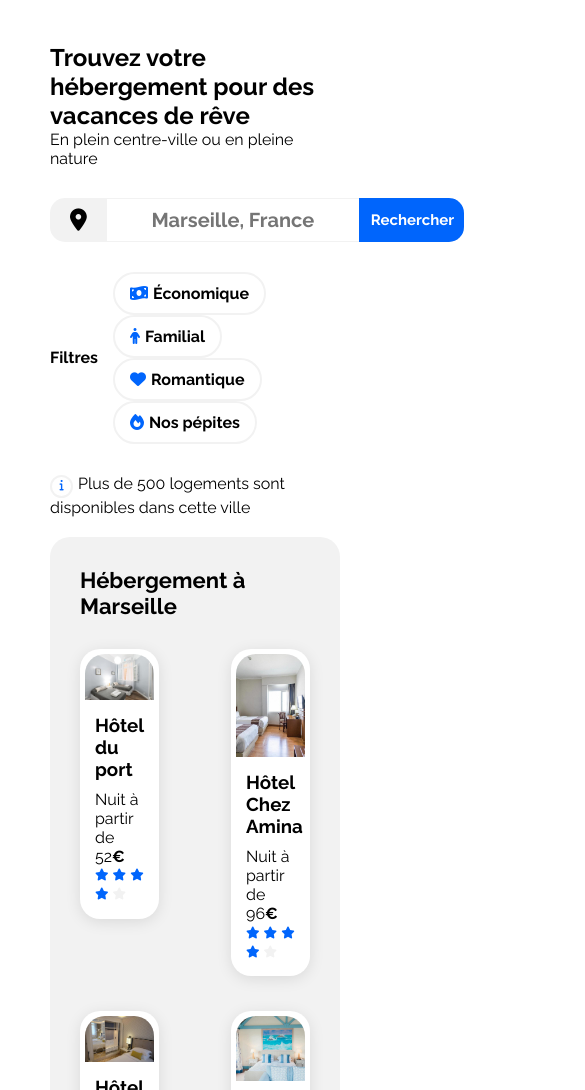
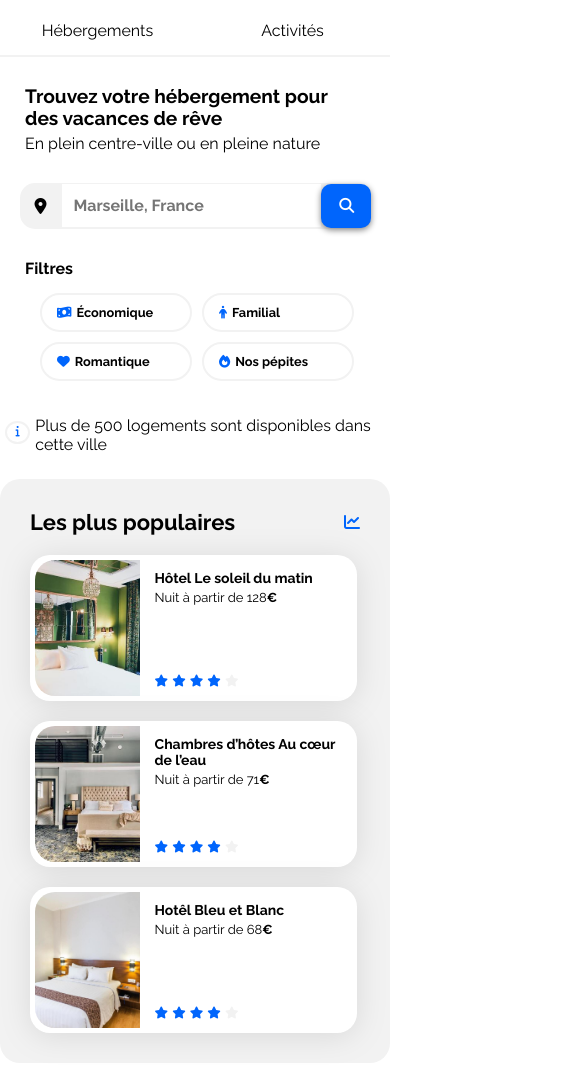
Before and after one commit to LucilleSnz/Projet-2, a plain HTML site: page index.html in a window 390 px wide. Shown: the part 56-1146 px from the top of the page, 585 px wide, since content can reach past the window. Drawn offline with Linux system fonts and the light colour scheme.

Commit message:
verification sur w3c

```diff
--- a/index.html
+++ b/index.html
@@ -16,19 +16,24 @@
 <body>
     <div class="main-container">
         <header>
-            <img class="booki" src="./images/logo/Booki.png">
+            <img class="booki" src="./images/logo/Booki.png" alt="Logo Booki">
             <nav class="menu-links">
                 <a href="#link-hebergements">Hébergements</a>
                 <a href="#link-activites">Activités</a>
             </nav>
         </header>
         <main>
-            <h2> Trouvez votre hébergement pour des vacances de rêve </h2>
+            <h1> Trouvez votre hébergement pour des vacances de rêve </h1>
             <p> En plein centre-ville ou en pleine nature </p>
             <div class="search">
                 <i class="fa-solid fa-location-dot search-icon"></i>
                 <input class="search-input" id="searchbar" onkeyup="search_lieu()" type="text" name="search" placeholder="Marseille, France">
-                <button class="search-button">Rechercher</button>
+                <button class="search-button">
+                    <span class="search-button-span">Rechercher</span>
+                    <span class="loupe">
+                        <i class="fa-solid fa-magnifying-glass"></i>
+                    </span>
+                </button>
             </div>
             <div class="filters-icones">
                 <p class="filter-text">Filtres</p>
@@ -41,7 +46,7 @@
             </div>
             <div class="info">
                 <p>
-                    <i class="fa-solid fa-info" aria hidden="true"></i>Plus de 500 logements sont disponibles dans cette ville
+                    <i class="fa-solid fa-info"></i>Plus de 500 logements sont disponibles dans cette ville
                 </p>
             </div>
             <div class="hebergements-and-populaires">
@@ -51,8 +56,8 @@
                     </div>
                     <div class="hebergement-cards">
                         <a class="hebergement-card" href="#">
-                            <img class="hebergement-card-img" src="./images/hebergements/fred-kleber.jpg">
-                            <div class="hebergement-card-content">
+                            <img class="hebergement-card-img" src="./images/hebergements/fred-kleber.jpg" alt="Hotel du port. Image de la chambre d'hôtel montrant un lit">
+                            <article class="hebergement-card-content">
                                 <div class="cards-txt">
                                     <h3 class="hebergement-card-title">Hôtel du port</h3>
                                     <p class="hebergement-card-subtitle">Nuit à partir de 52<span class="euro">€</span></p>
@@ -65,11 +70,11 @@
                                     <i class="fa-xs fa-solid fa-star neutral-star" aria-hidden="true"></i>
                                     <span class="sr-only">Note de 4 sur 5</span>
                                 </div>
-                            </div>
+                            </article>
                         </a>
                         <a class="hebergement-card" href="#">
-                            <img class="hebergement-card-img" src="./images/hebergements/febrian-zakaria.jpg">
-                            <div class="hebergement-card-content">
+                            <img class="hebergement-card-img" src="./images/hebergements/febrian-zakaria.jpg" alt="Hotel chez Amina. Image de la chambre d'hôtel montrant un lit">
+                            <article class="hebergement-card-content">
                                 <div class="cards-txt">
                                     <h3 class="hebergement-card-title">Hôtel Chez Amina</h3>
                                     <p class="hebergement-card-subtitle">Nuit à partir de 96<span class="euro">€</span></p>
@@ -82,11 +87,11 @@
                                     <i class="fa-xs fa-solid fa-star neutral-star" aria-hidden="true"></i>
                                     <span class="sr-only">Note de 4 sur 5</span>
                                 </div>
-                            </div>
+                            </article>
                         </a>
                         <a class="hebergement-card" href="#">
-                            <img class="hebergement-card-img" src="./images/hebergements/reisetopia.jpg">
-                            <div class="hebergement-card-content">
+                            <img class="hebergement-card-img" src="./images/hebergements/reisetopia.jpg" alt="Hotel les mouettes. Image de la chambre d'hôtel montrant un lit">
+                            <article class="hebergement-card-content">
                                 <div class="cards-txt">
                                     <h3 class="hebergement-card-title">Hôtel Les mouettes</h3>
                                     <p class="hebergement-card-subtitle">Nuit à partir de 76<span class="euro">€</span></p>
@@ -99,11 +104,11 @@
                                     <i class="fa-xs fa-solid fa-star neutral-star" aria-hidden="true"></i>
                                     <span class="sr-only">Note de 4 sur 5</span>
                                 </div>
-                            </div>
+                            </article>
                         </a>
                         <a class="hebergement-card" href="#">
-                            <img class="hebergement-card-img" src="./images/hebergements/annie-spratt.jpg">
-                            <div class="hebergement-card-content">
+                            <img class="hebergement-card-img" src="./images/hebergements/annie-spratt.jpg" alt="Hotel de la mer. Image de la chambre d'hôtel montrant un lit">
+                            <article class="hebergement-card-content">
                                 <div class="cards-txt">
                                     <h3 class="hebergement-card-title">Hôtel de la mer</h3>
                                     <p class="hebergement-card-subtitle">Nuit à partir de 46<span class="euro">€</span></p>
@@ -116,11 +121,11 @@
                                     <i class="fa-xs fa-solid fa-star neutral-star" aria-hidden="true"></i>
                                     <span class="sr-only">Note de 4 sur 5</span>
                                 </div>
-                            </div>
+                            </article>
                         </a>
                         <a class="hebergement-card" href="#">
-                            <img class="hebergement-card-img" src="./images/hebergements/marcus-loke.jpg">
-                            <div class="hebergement-card-content">
+                            <img class="hebergement-card-img" src="./images/hebergements/marcus-loke.jpg" alt="Auberge la Canebière. Image de la chambre d'hôtel montrant un lit">
+                            <article class="hebergement-card-content">
                                 <div class="cards-txt">
                                     <h3 class="hebergement-card-title">Auberge La Canebière</h3>
                                     <p class="hebergement-card-subtitle">Nuit à partir de 25<span class="euro">€</span></p>
@@ -133,11 +138,11 @@
                                     <i class="fa-xs fa-solid fa-star neutral-star" aria-hidden="true"></i>
                                     <span class="sr-only">Note de 4 sur 5</span>
                                 </div>
-                            </div>
+                            </article>
                         </a>
                         <a class="hebergement-card" href="#">
-                            <img class="hebergement-card-img" src="./images/hebergements/nicate-lee.jpg">
-                            <div class="hebergement-card-content">
+                            <img class="hebergement-card-img" src="./images/hebergements/nicate-lee.jpg" alt="Auberge le Panier. Image de la chambre d'hôtel montrant un lit">
+                            <article class="hebergement-card-content">
                                 <div class="cards-txt">
                                     <h3 class="hebergement-card-title">Auberge Le Panier</h3>
                                     <p class="hebergement-card-subtitle">Nuit à partir de 23<span class="euro">€</span></p>
@@ -150,7 +155,7 @@
                                     <i class="fa-xs fa-solid fa-star neutral-star" aria-hidden="true"></i>
                                     <span class="sr-only">Note de 4 sur 5</span>
                                 </div>
-                            </div>
+                            </article>
                         </a>
                     </div>
                     <p id="afficher-plus">Afficher plus</p>
@@ -163,7 +168,7 @@
                     <div class="populaires-cards">
                         <a href="#">
                             <article class="card">
-                                <img src="./images/hebergements/emile-guillemot.jpg">
+                                <img src="./images/hebergements/emile-guillemot.jpg" alt="Image de la chambre d'hôtel montrant un lit">
                                     <div class="card-content">
                                     <div class="card-txt">
                                         <h3 class="card-title">Hôtel Le soleil du matin</h3>
@@ -224,30 +229,30 @@
             <section class="activites-a-marseille">
                 <h2 id="link-activites" class="section-title"> Activités à Marseille</h2>
                     <div class="activites">
-                        <figure class="card-activites">
+                        <article class="card-activites">
                             <a href="#">
                                 <img src="images/activites/reno-laithienne.jpg" alt="Image du vieux port">
                                     <div class="cards-title">Vieux-Port</div>
                             </a>
-                        </figure>
-                        <figure class="card-activites">
+                        </article>
+                        <article class="card-activites">
                             <a href="#">
                                 <img src="images/activites/paul-hermann.jpg" alt="Image du fort de pomègues">
                                     <div class="cards-title">Fort de Pomègues</div>
                             </a>
-                        </figure>
-                        <figure class="card-activites">
+                        </article>
+                        <article class="card-activites">
                             <a href="#">
                                 <img src="images/activites/kilyan-sockalingum.jpg" alt="Image du parc national des calanques">
                                     <div class="cards-title">Parc national des Calanques</div>
                             </a>
-                        </figure>
-                        <figure class="card-activites">
+                        </article>
+                        <article class="card-activites">
                             <a href="#">
                                 <img src="images/activites/florian-wehde.jpg" alt="Image du fort de pomègues">
                                     <div class="cards-title">Notre-Dame-de-la-Garde</div>
                             </a>
-                        </figure>
+                        </article>
                     </div>
             </section>
         </main>
--- a/style.css
+++ b/style.css
@@ -14,7 +14,6 @@
 }
 
 body {
-    max-width: 1440px;
     margin: auto;
 }
 
@@ -76,7 +75,6 @@ header {
     display: flex;
     justify-content: space-between;
     align-items: center;
-    padding: 10px;
     width: 20%;
 }
 
@@ -105,7 +103,7 @@ p {
     padding: 0;
 }
 
-h2{
+h1{
     margin-bottom: 0px;
 }
 
@@ -225,7 +223,6 @@ main{
 }
 
 .hebergements-and-populaires section {
-    background-color: var(--main-bg-color);
     border-radius: 20px;
     padding: 30px;
     box-sizing: border-box;
@@ -234,6 +231,7 @@ main{
 /********* Hebergements ***********/
 .hebergements {
     width: 65%;
+    background-color: var(--main-bg-color);
 }
 
 #afficher-plus{
@@ -246,7 +244,6 @@ main{
     display: flex;
     flex-wrap: wrap;
     justify-content: space-between;
-    align-items: flex-start;
 }
 
 .hebergement-card-img{
@@ -284,6 +281,7 @@ main{
 /****** Populaires ***********/
 .populaires {
     width: 32%;
+    background-color: var(--main-bg-color);
 }
 
 .populaires-title {
@@ -421,6 +419,10 @@ ul{
 /****** Media queries ***********/
 /* Medium devices (tablets, less/equal than 1024px) */
 @media (max-width: 1024px) {
+    .menu-links{
+        width:30%;
+    }
+
     .hebergements-and-populaires {
         flex-direction: column;
     }
@@ -451,10 +453,230 @@ ul{
     .populaires-cards .card-subtitle {
         font-size: 13px;
     }
+
+    .card-activites img {
+        height: 250px;
+    }
+
+    .a-propos{
+        margin-right: 150px;
+    }
+
+    .nos-hebergements{
+        margin-right: 150px;
+    }
 }
 
 
 /* Small devices (phones, less than 768px) */
 @media (max-width: 767.98px) {
-    /* ... */
+    .main-container {
+        margin: 0%;
+        padding: 0%;
+
+    }
+
+    header{
+        justify-content: left;
+        margin-bottom: 0%;
+        flex-direction: column;
+        gap: 30px;
+        display: flex;
+    }
+
+    .booki {
+        height: 17px;
+        margin-top: 20px;
+        width: 55px;
+        display: flex;
+        align-self: center;
+    }
+
+    .menu-links{
+        justify-content: center;
+        width: 100%;
+        display: flex;
+        text-align: center;
+    }
+
+    .menu-links a{
+        width: 50%;
+        padding-bottom: 15px;
+        border-bottom: 2px solid #F2F2F2;
+
+    }
+
+    .menu-links a:hover{
+        color: #0065FC;
+        border-bottom:2px solid #0065FC;
+        border-top: 0px;
+    }
+
+    h1 {
+        font-size: 1.2em;
+        padding: 15px 25px 0 25px;
+    }
+
+    main > p {
+        margin-left: 25px;
+        margin-top: 5px;
+    }
+
+    .search-icon{
+        margin: 15px;
+        font-size: 1em;
+    }
+
+    .search{
+        width: 90%;
+        align-self: center;
+    }
+
+    .search-input{
+        font-size: 1em;
+        padding: 12px;
+        text-align: left;
+        width: 100%;
+    }
+
+    .search-button-span{
+        display: none;
+    }
+
+    .search-button{
+        border-radius: 10px;
+        box-shadow: gray 0px 2px 6px;
+        width: 18%;
+    }
+
+    .loupe .fa-solid {
+        color: white;
+    }
+
+    .filter-text{
+        margin-bottom: 10px;
+    }
+
+    .filters-icones{
+        align-items: flex-start;
+        margin-left: 25px;
+        flex-direction: column;
+        width: 100%;
+        display: flex;
+    }
+
+    .filter-buttons{
+        display: flex;
+        flex-direction: row;
+        flex-wrap: wrap;
+    }
+
+    .filter-button{
+        margin: 5px 5px;
+        width: 40%;
+        font-size: 0.8em;
+        text-align: left;
+    }
+
+    .info{
+        display: flex;
+        align-self: baseline;
+        flex-direction: row;
+        justify-content: left;
+        align-items: center;
+    }
+
+    .info > p {
+        display: flex;
+        justify-content: center;
+    }
+
+    .info p i {
+        margin: 5px;
+        width: 20px;
+    }
+
+    .hebergements-and-populaires{
+        flex-direction: column-reverse;
+    }
+
+    .hebergements{
+        background: white;
+    }
+
+    .hebergements-and-populaires section {
+        margin-top: 5px;
+    }
+
+    .hebergement-cards {
+        display: flex;
+        flex-wrap: wrap;
+        justify-content: left;
+        align-items: baseline;
+        flex-direction: column;
+    }
+
+    .hebergement-card {
+        width: 100%;
+        display: flex;
+        justify-content: space-between;
+        flex-direction: inherit;
+        margin-top: 20px;
+        padding: 0;
+    }
+
+    .hebergements-and-populaires section{
+        flex-direction: column;
+        display: flex;
+    }
+
+    .card {
+        flex-wrap: wrap;
+        justify-content: space-between;
+        flex-direction: row;
+        width: 100%;
+    }
+
+    .populaires{
+        background-color: var(--main-bg-color);
+    }
+
+    .populaires-cards {
+        width: 100%;
+        display: flex;
+        justify-content: space-between;
+        flex-direction: inherit;
+    }
+
+    .populaires-cards .card {
+        display: flex;
+        margin-top: 20px;
+        justify-content: space-around;
+        height: 100%;
+        width: 320%;
+    }
+
+    .activites {
+        flex-direction: column;
+        flex-wrap: wrap;
+        display: flex;
+        justify-content: space-between;
+        gap: 30px;
+        margin-top: 30px;
+        padding-bottom: 50px;
+        width: 365%;
+    }
+
+    .card-activites img {
+        height: 130px;
+    }
+
+    .listing {
+        flex-direction: column;
+    }
+
+
+
+
+
 }
```
